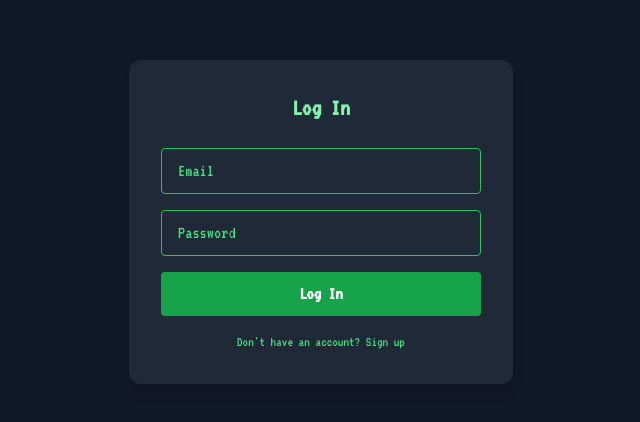
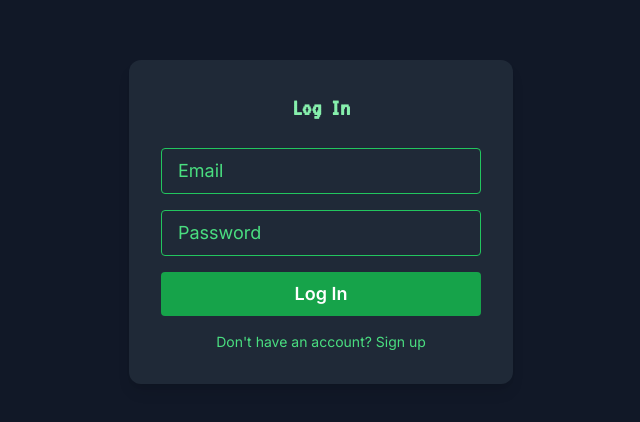
Before and after one commit to noregretsluka/ai-terminal, a React (Vite) app: page / in a window 1280 px wide. Shown: the part 178-600 px from the top of the page, without its empty margins (319-959 px from the left). Built offline with nearby package versions, Linux system fonts and the light colour scheme.

Commit message:
Feat: Apply Inter and VT323 fonts with Tailwind support

```diff
--- a/index.html
+++ b/index.html
@@ -6,8 +6,11 @@
     <meta name="viewport" content="width=device-width, initial-scale=1.0" />
     <title>Vite + React</title>
 
-    <!-- VT323 Google Font -->
-    <link href="https://fonts.googleapis.com/css2?family=VT323&display=swap" rel="stylesheet" />
+    <!-- Google Fonts: VT323 (for headers) and Inter (for body text) -->
+    <link
+      href="https://fonts.googleapis.com/css2?family=Inter:wght@400;600&family=VT323&display=swap"
+      rel="stylesheet"
+    />
   </head>
   <body>
     <div id="root"></div>
--- a/src/index.css
+++ b/src/index.css
@@ -3,7 +3,11 @@
 @tailwind utilities;
 
 body {
-  @apply bg-gray-900 text-green-200 font-terminal text-lg;
+  @apply bg-gray-900 text-green-200 font-body text-lg;
+}
+
+h1, h2, h3, h4, h5, h6 {
+  @apply font-display text-green-300;
 }
 
 input {
--- a/tailwind.config.js
+++ b/tailwind.config.js
@@ -7,9 +7,10 @@ export default {
   theme: {
     extend: {
       fontFamily: {
-        terminal: ['"VT323"', 'monospace'],
+        display: ['"VT323"', 'monospace'],
+        body: ['"Inter"', 'sans-serif'],
       },
     },
   },
   plugins: [],
-}
+};
```
